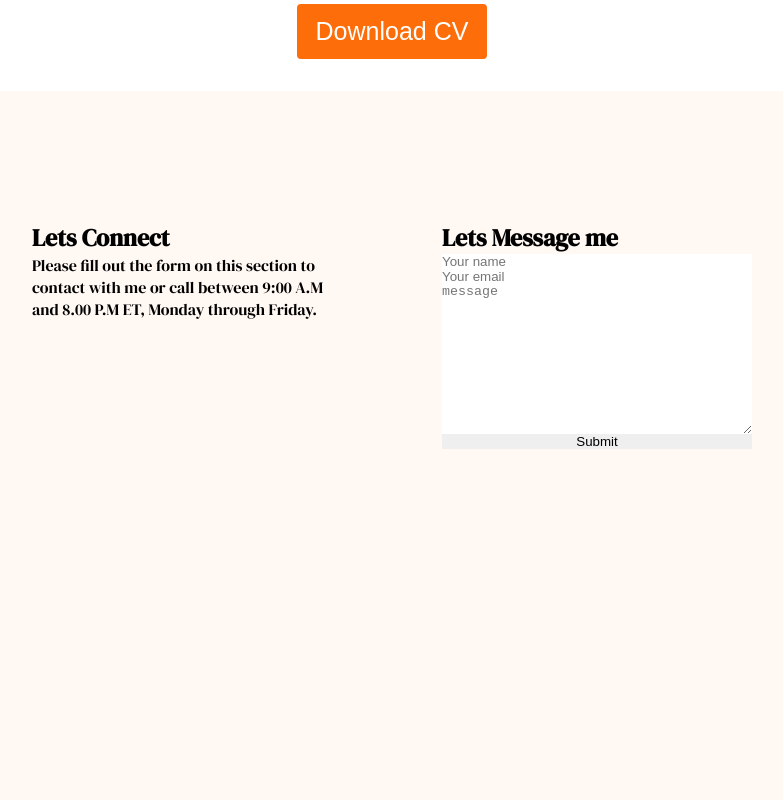
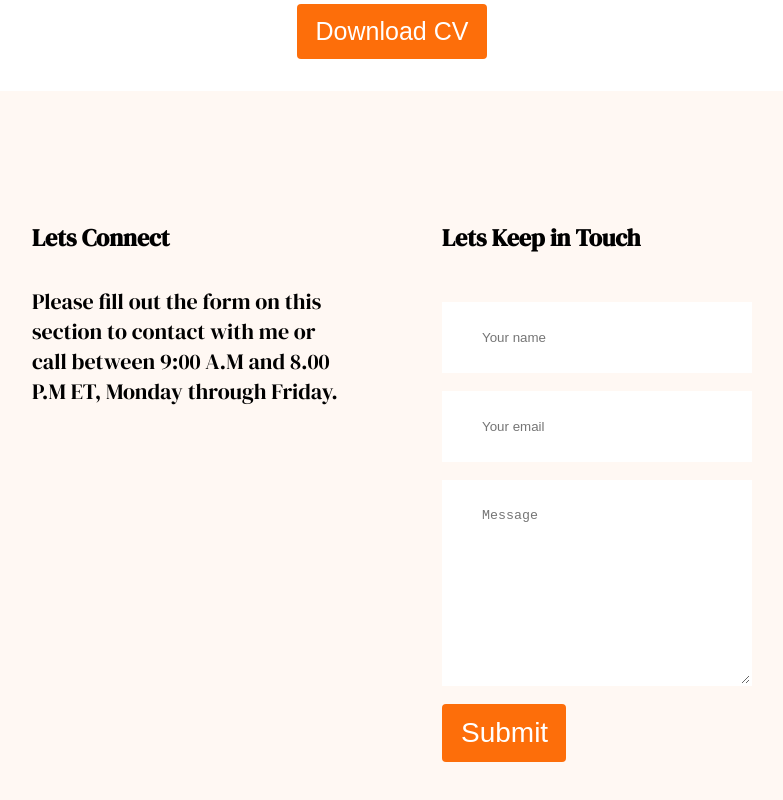
Before and after one commit to benbasty/MaryHardyPortfolio, a plain HTML site: page index.html in a window 1280 px wide. Shown: the part 2938-3738 px from the top of the page, without its empty margins (248-1031 px from the left). Drawn offline with Linux system fonts and the light colour scheme.

Commit message:
focus styling and submit button

```diff
--- a/app.css
+++ b/app.css
@@ -303,7 +303,7 @@ td {
 /* contact session */
 .contact {
     display: flex;
-    height: 100vh;
+    /* height: 100vh; */
     padding: 130px 200px;
     background-color: #FFF8F3;
     gap: 100px;
@@ -317,4 +317,39 @@ td {
 .contact .message {
     display: flex;
     flex-direction: column;
+    gap: 1rem;
 }
+
+.contact .connect h1, .contact .message h1 {
+    margin-bottom: 2rem;
+}
+
+.contact .connect p {
+    font-size: 22px;
+}
+
+.contact .message input[type="text"], .contact .message input[type="email"], textarea {
+    margin-bottom: 2px;
+    width: 100%;
+    padding: 26px 38px;
+    transition: 0.5s ease;
+    border: 2px solid transparent;
+
+}
+
+.contact .message input[type="text"]:focus, .contact .message input[type="email"]:focus, textarea:focus {
+    border: 2px solid #FD6E0A;
+    border-radius: 8px;
+    box-shadow: 0 0 4px #FD6E0A;
+}
+
+.btn-submit {
+    border: 1px solid transparent;
+    padding: 12px 18px;
+    background: #FD6E0A;
+    border-radius: 4px;
+    transition: all 1s;
+    color: white;
+    width: 40%;
+    font-size: 28px;
+}
--- a/index.html
+++ b/index.html
@@ -150,11 +150,11 @@
                 </div>
             </div>
             <div class="message">
-                <h1 class="message_subtitle">Lets Message me</h1>
+                <h1 class="message_subtitle">Lets Keep in Touch</h1>
                 <input type="text" placeholder="Your name">
                 <input type="email" name="email" id="email" placeholder="Your email">
-                <textarea name="message" id="message" cols="30" rows="10" placeholder="message"></textarea>
-                <input type="button" value="Submit">
+                <textarea name="message" id="message" cols="30" rows="10" placeholder="Message"></textarea>
+                <input type="button" value="Submit" class="btn-submit">
             </div>
         </section>
     </main>
```
